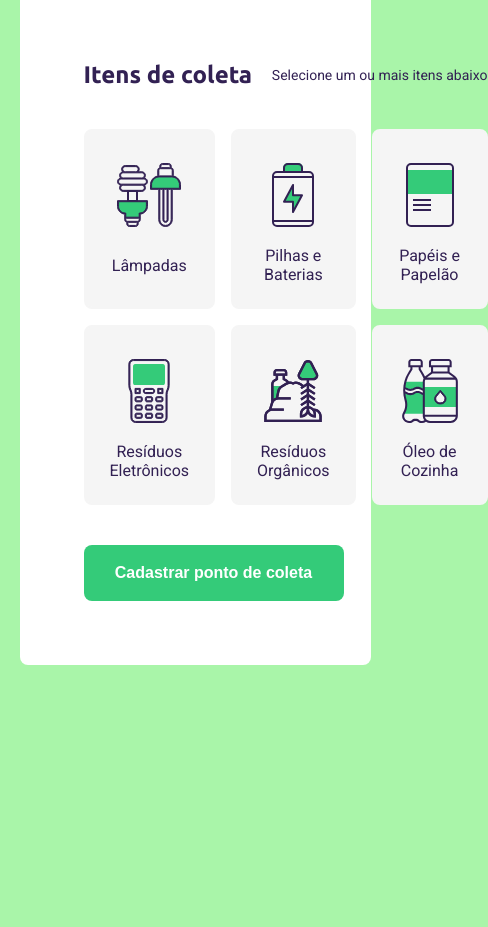
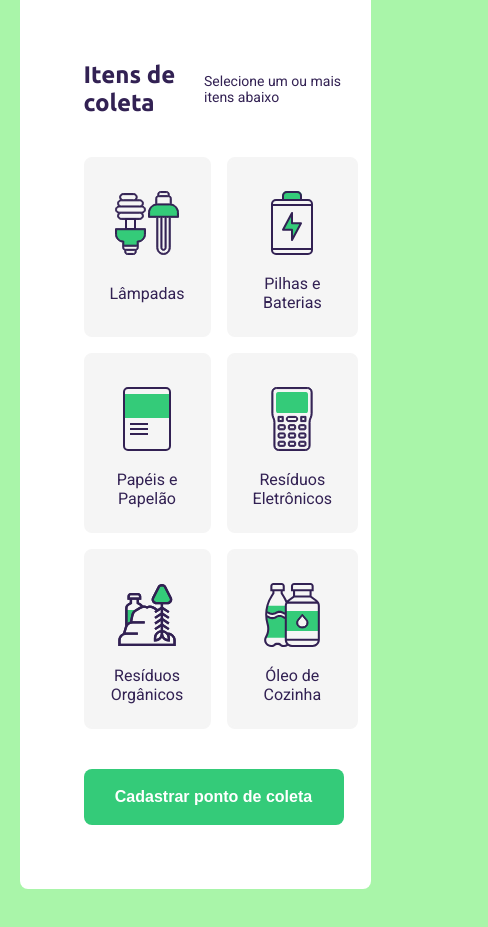
Before and after one commit to Edufreitass/nlw-I-ecoleta, a website: page src/views/create-point.html in a window 390 px wide. Shown: the part 1143-2070 px from the top of the page, 488 px wide, since content can reach past the window. Before the commit the page ends 1888 px from the top, so only its background shows below. Drawn offline with nearby package versions, Linux system fonts and the light colour scheme; files that its build step writes are made by us from their sources; no server answers; files whose address does not match are found by name.

Commit message:
Regra de responsividade adicionada

```diff
--- a/public/styles/responsive.css
+++ b/public/styles/responsive.css
@@ -56,3 +56,9 @@
         background-position-y: 200px;
     }
 }
+
+@media(max-width: 600px) {
+    .items-grid {
+        grid-template-columns: 1fr 1fr;
+    }
+}
```
